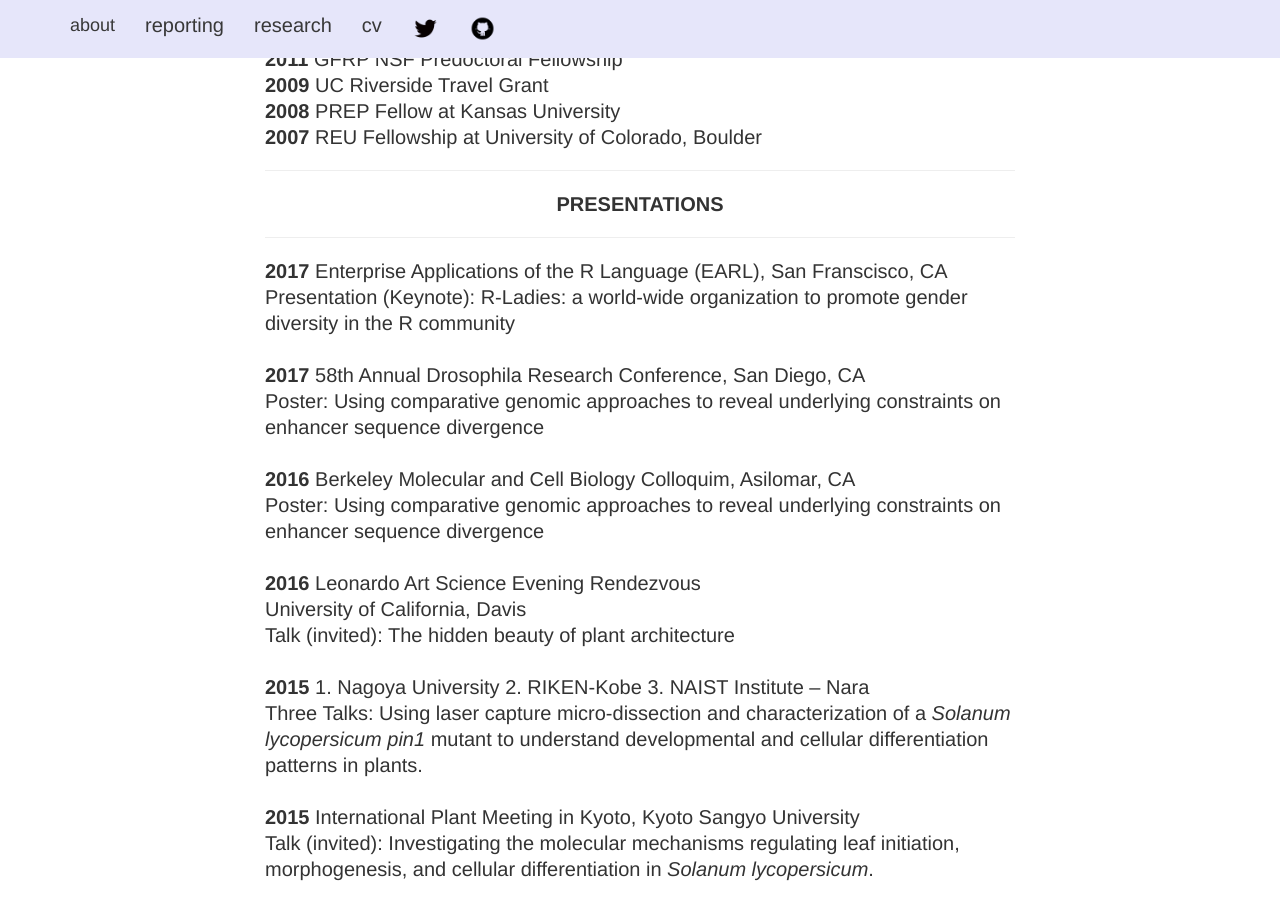
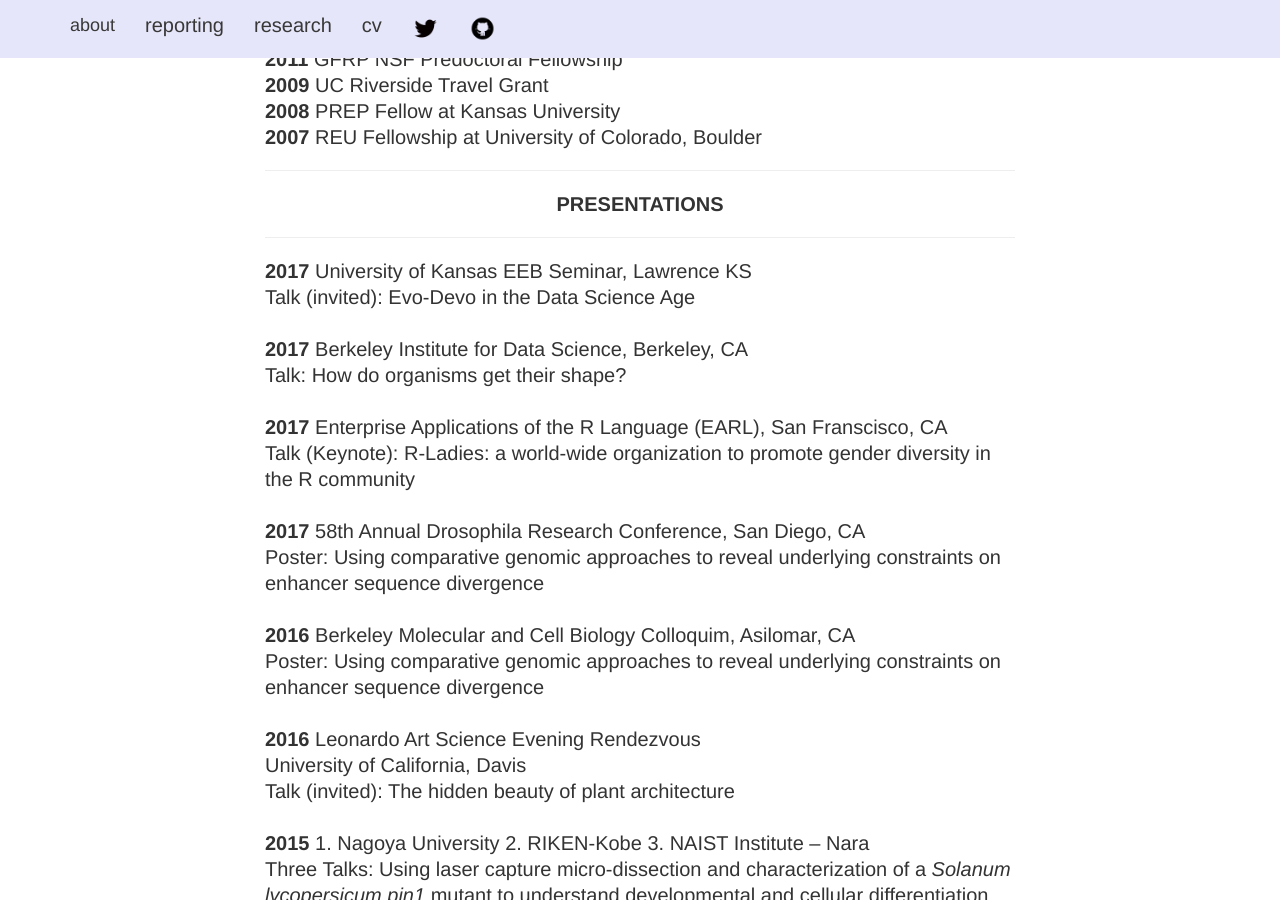
Before and after one commit to iamciera/creports, a Jekyll site: the page built from cv/index.html, in a window 1280 px wide and 900 px high, scrolled down 2877 px. Built offline with Jekyll 4.4.1, drawn with Linux system fonts in a browser that asks for light colours; nearby versions of some CDN libraries.

Commit message:
updated CV

```diff
--- a/cv/index.html
+++ b/cv/index.html
@@ -106,8 +106,15 @@ layout: default
 				<hr />
 				<center><strong>PRESENTATIONS</strong></p></center>
 				<hr />
+
+				<b>2017</b> University of Kansas EEB Seminar, Lawrence KS<br \>
+				Talk (invited):  Evo-Devo in the Data Science Age<br />
+				<br />
+				<b>2017</b> Berkeley Institute for Data Science, Berkeley, CA <br \>
+				Talk: How do organisms get their shape?<br />
+				<br />
 				<b>2017</b> Enterprise Applications of the R Language (EARL), San Franscisco, CA<br />
-				Presentation (Keynote): R-Ladies: a world-wide organization to promote gender diversity in the R community </br>
+				Talk (Keynote): R-Ladies: a world-wide organization to promote gender diversity in the R community </br>
 				<br />
 				<b>2017</b> 58th Annual Drosophila Research Conference, San Diego, CA<br />
 				Poster: Using comparative genomic approaches to reveal underlying constraints on enhancer sequence divergence</br>
```
